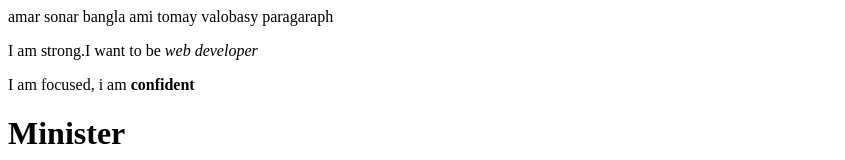
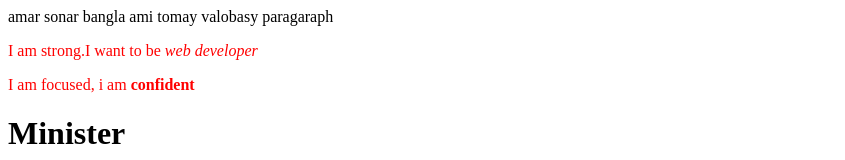
Before and after one commit to ashad789/my-second-repo, a plain HTML site: page index.html in a window 1280 px wide. Shown: the top 160 px of the page, without its empty margins (0-845 px from the left). Drawn offline with Linux system fonts and the light colour scheme.

Commit message:
next update

```diff
--- /dev/null
+++ b/Style.css
@@ -0,0 +1,3 @@
+p{
+    color: red;
+}
--- a/index.html
+++ b/index.html
@@ -5,6 +5,7 @@
     <meta http-equiv="X-UA-Compatible" content="IE=edge">
     <meta name="viewport" content="width=device-width, initial-scale=1.0">
     <title>My Second Github Repo</title>
+    <link rel="stylesheet" href="Style.css">
 </head>
 <body>
     amar sonar bangla
@@ -49,6 +50,7 @@
 
     web image <img src="https://www.programming-hero.com/img/badges.png">
     <h6>This is the end point</h6>
+
     <h3>New Git hub code push</h3>
     <p>more paragaraph</p>
     <P>I am coding</P>
```
